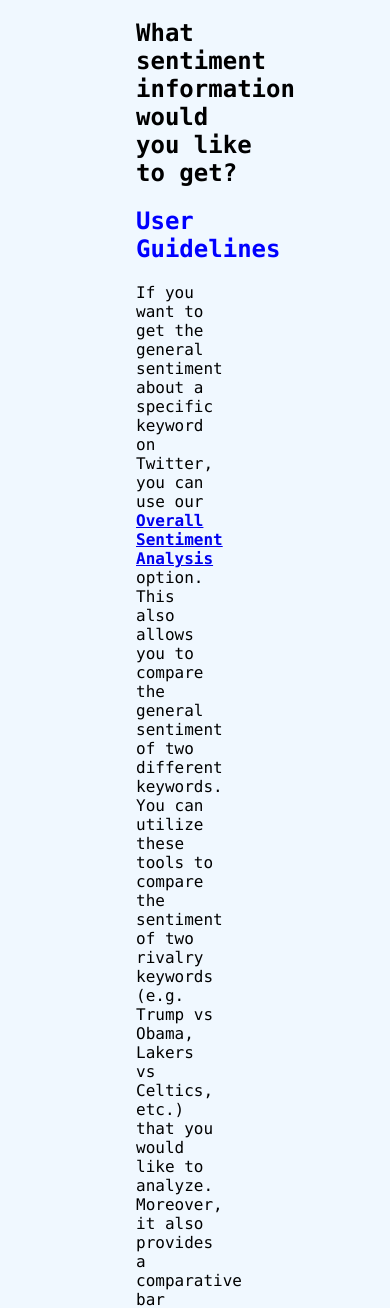
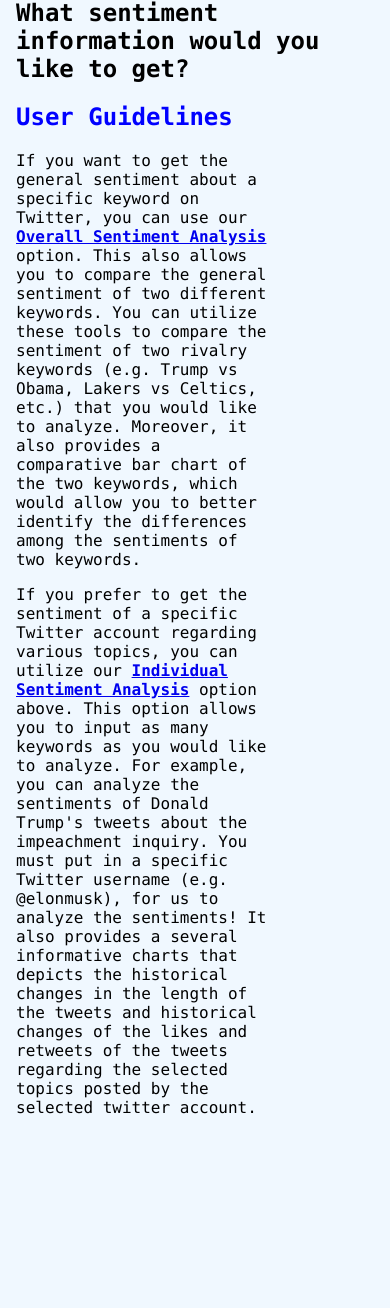
Before and after one commit to azahiri/Project-Arteen-Jenny, a Flask app: page / in a window 390 px wide. Shown: the part 736-2044 px from the top of the page. After the commit the page ends 1850 px from the top, so only its background shows below. Run offline with Flask 2, Linux system fonts and the light colour scheme.

Commit message:
mobile friendly

```diff
--- a/static/css/style.css
+++ b/static/css/style.css
@@ -11,7 +11,12 @@ body {padding: 14px 16px;
 
 div {display:none;}
 
-
+@media only screen and (max-width: 600px) {
+    body {
+       margin-left: 0;
+       margin-right: 0;
+    }
+ }
 
 ul {font-family:"Allerta Stencil";
 	font-size: 15pt;
```
